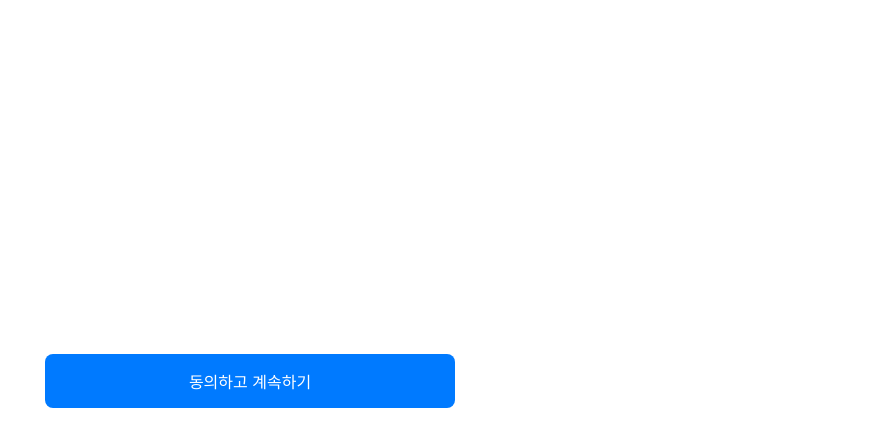
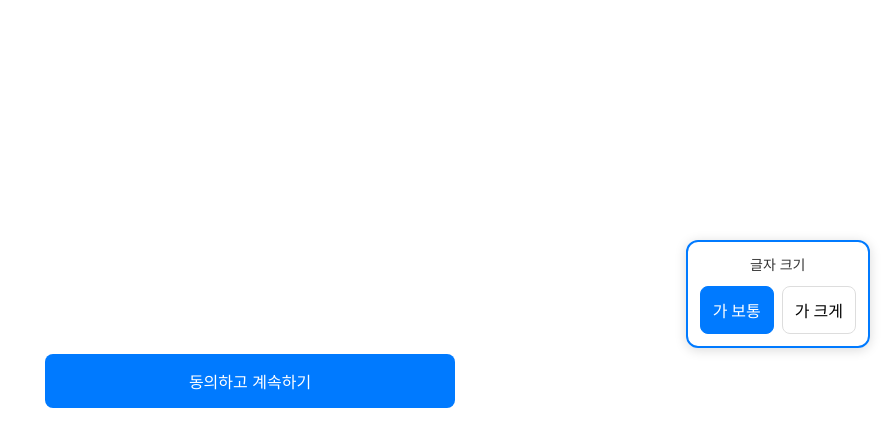
Before and after one commit to CAU-Capstone-2024-2/Health_Care_Server, a FastAPI app: page /form/submit/1 in a window 1280 px wide. Shown: the part 372-800 px from the top of the page, without its empty margins (390-1280 px from the left). Run offline with FastAPI, Linux system fonts and the light colour scheme; tables that the repository leaves empty hold one stand-in row (values such as "Sample post"); parts of the project's set-up code (start-up, migrations or seed data) failed here and were passed over; some web fonts are replaced.

Commit message:
feat(form.html): update font size adjustment functionality to save preference to localStorage and update condition buttons layout to use grid and improve spacing

```diff
--- a/Templates/form.html
+++ b/Templates/form.html
@@ -209,6 +221,109 @@
         #dataForm {
             display: none;
         }
+
+        /* Update font size adjustment styles */
+        .font-size-controls {
+            position: fixed;
+            bottom: 80px;
+            right: 20px;
+            display: none;
+            flex-direction: column;
+            gap: 8px;
+            background: rgba(255, 255, 255, 0.95);
+            padding: 12px;
+            border-radius: 12px;
+            box-shadow: 0 2px 12px rgba(0, 0, 0, 0.15);
+            z-index: 1000;
+            border: 2px solid #007AFF;
+        }
+
+        /* Show font controls only when page1 is active */
+        body:has(#page1.active) .font-size-controls {
+            display: flex;
+        }
+
+        .font-size-label {
+            text-align: center;
+            font-weight: 500;
+            color: #333;
+            margin-bottom: 4px;
+            font-size: 14px;
+        }
+
+        .font-size-buttons {
+            display: flex;
+            gap: 8px;
+        }
+
+        .font-size-btn {
+            flex: 1;
+            height: 48px;
+            border: 1px solid #ddd;
+            border-radius: 8px;
+            background: white;
+            font-size: 16px;
+            cursor: pointer;
+            display: flex;
+            align-items: center;
+            justify-content: center;
+            transition: all 0.2s;
+            padding: 0 12px;
+        }
+
+        .font-size-btn span {
+            margin-left: 4px;
+        }
+
+        .font-size-btn:hover {
+            background: #f8f8f8;
+        }
+
+        .font-size-btn.active {
+            background: #007AFF;
+            color: white;
+            border-color: #007AFF;
+        }
+
+        /* Add styles for page 3 specific layout */
+        #page3 h1 {
+            margin: 30px 20px 15px;
+            font-size: 22px;
+            line-height: 1.4;
+        }
+
+        #page3 .description {
+            margin: 0 20px 20px;
+            font-size: 16px;
+            line-height: 1.5;
+            color: #666;
+        }
+
+        /* Ensure the main button stays at the bottom */
+        #page3 .button {
+            position: fixed;
+            bottom: 20px;
+            width: calc(100% - 40px);
+            max-width: 410px;
+            left: 50%;
+            transform: translateX(-50%);
+            z-index: 10;
+            height: 56px;
+            font-size: 18px;
+        }
+
+        /* Remove fade effect at the bottom of scrollable area */
+        /* .condition-buttons::after {
+            content: '';
+            position: fixed;
+            bottom: 90px;
+            left: 0;
+            right: 0;
+            height: 40px;
+            background: linear-gradient(to bottom, transparent, white);
+            pointer-events: none;
+            z-index: 5;
+        } */
     </style>
 </head>
 <body>
@@ -216,9 +331,22 @@
     <form id="dataForm" action="/form/submit/{{ form_id }}" method="post">
         <input type="number" name="age" id="formAge">
         <input type="text" name="gender" id="formGender">
-        <input type="text" name="disease" id="formDisease">
+        <input type="text" name="conditions" id="formConditions">
         <input type="number" name="subscription" id="formOption">
     </form>
+
+    <!-- Updated font size adjustment buttons -->
+    <div class="font-size-controls">
+        <div class="font-size-label">글자 크기</div>
+        <div class="font-size-buttons">
+            <button class="font-size-btn" onclick="changeFontSize('normal')" data-size="normal">
+                가<span>보통</span>
+            </button>
+            <button class="font-size-btn" onclick="changeFontSize('large')" data-size="large">
+                가<span>크게</span>
+            </button>
+        </div>
+    </div>
 
     <div id="page1" class="page active">
         <h1>맞춤형 건강 정보를 제공해드리기 위해 개인정보를 수집하고 있어요</h1>
@@ -331,7 +459,7 @@
             const formData = new FormData(document.getElementById('dataForm'));
             formData.set('age', age);
             formData.set('gender', selectedGender);
-            formData.set('disease', selectedDiseases);
+            formData.set('conditions', selectedDiseases);
             formData.set('subscription', selectedFrequency);
 
             // Submit form asynchronously
@@ -379,6 +507,43 @@
             const frequencyOptions = document.querySelectorAll('.frequency-option');
             frequencyOptions[3].classList.add('selected');
         });
+
+        // Font size adjustment functionality
+        function changeFontSize(size) {
+            const buttons = document.querySelectorAll('.font-size-btn');
+            buttons.forEach(btn => btn.classList.remove('active'));
+            document.querySelector(`[data-size="${size}"]`).classList.add('active');
+
+            let fontSize = '16px';
+            let h1Size = '24px';
+            let buttonSize = '16px';
+            let descSize = '14px';
+
+            if (size === 'large') {
+                fontSize = '20px';
+                h1Size = '28px';
+                buttonSize = '20px';
+                descSize = '18px';
+            }
+
+            document.body.style.fontSize = fontSize;
+            document.querySelectorAll('h1').forEach(h1 => h1.style.fontSize = h1Size);
+            document.querySelectorAll('.button').forEach(btn => btn.style.fontSize = buttonSize);
+            document.querySelectorAll('.description').forEach(desc => desc.style.fontSize = descSize);
+
+            // Save preference to localStorage
+            localStorage.setItem('preferredFontSize', size);
+        }
+
+        // Apply saved font size preference on page load and page changes
+        document.addEventListener('DOMContentLoaded', function() {
+            const savedSize = localStorage.getItem('preferredFontSize');
+            if (savedSize) {
+                changeFontSize(savedSize);
+            } else {
+                changeFontSize('normal');
+            }
+        });
     </script>
 </body>
 </html>
```
Also changed, not shown: other parts of Templates/form.html (+20 -8 lines).
